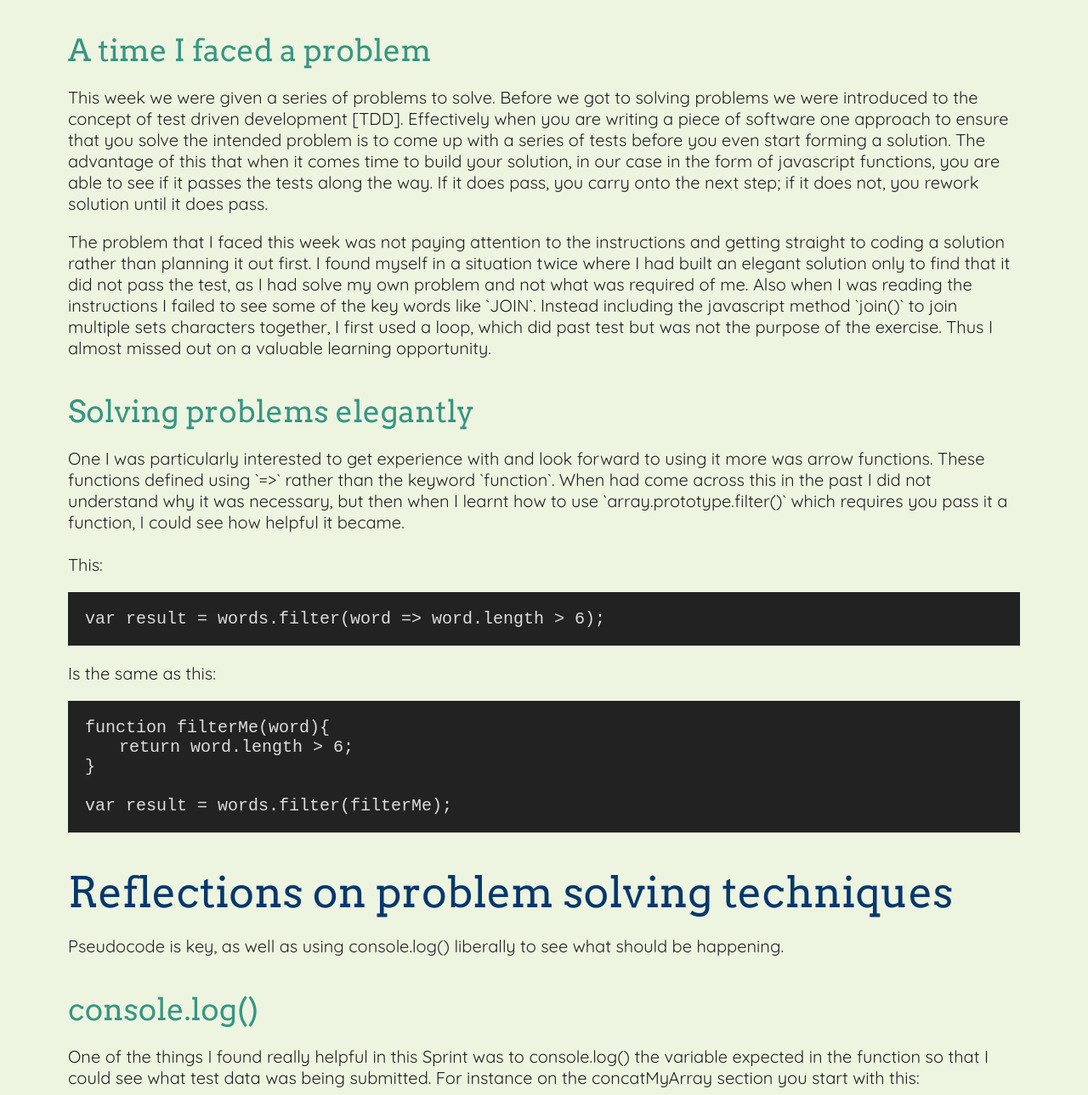
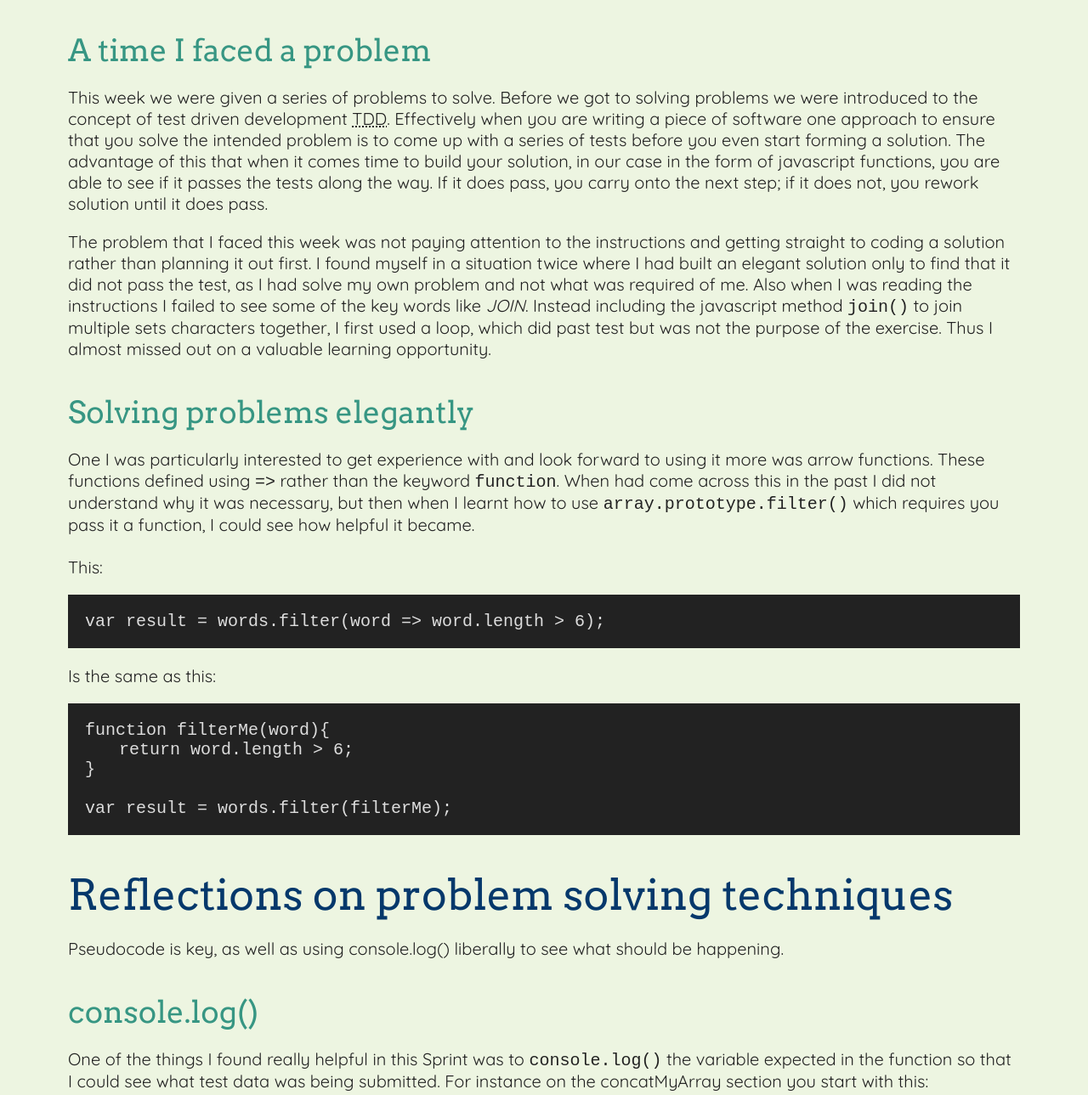
Before and after one commit to LogansRuin/loganruin.github.io, a plain HTML site: page blog/sprint4-technical.html in a window 1280 px wide. Shown: the part 939-2228 px from the top of the page at 85% size. Drawn offline with Linux system fonts and the light colour scheme.

Commit message:
style inline code

```diff
--- a/blog/sprint4-technical.html
+++ b/blog/sprint4-technical.html
@@ -50,15 +50,15 @@
 
 							<h3>A time I faced a problem</h3>
 							<p>
-								This week we were given a series of problems to solve. Before we got to solving problems we were introduced to the concept of test driven development [TDD]. Effectively when you are writing a piece of software one approach to ensure that you solve the intended problem is to come up with a series of tests before you even start forming a solution. The advantage of this that when it comes time to build your solution, in our case in the form of javascript functions, you are able to see if it passes the tests along the way. If it does pass, you carry onto the next step; if it does not, you rework solution until it does pass.
+								This week we were given a series of problems to solve. Before we got to solving problems we were introduced to the concept of test driven development <abbr title="test driven development">TDD</abbr>. Effectively when you are writing a piece of software one approach to ensure that you solve the intended problem is to come up with a series of tests before you even start forming a solution. The advantage of this that when it comes time to build your solution, in our case in the form of javascript functions, you are able to see if it passes the tests along the way. If it does pass, you carry onto the next step; if it does not, you rework solution until it does pass.
 							</p>
 							<p>
-								The problem that I faced this week was not paying attention to the instructions and getting straight to coding a solution rather than planning it out first. I found myself in a situation twice where I had built an elegant solution only to find that it did not pass the test, as I had solve my own problem and not what was required of me. Also when I was reading the instructions I failed to see some of the key words like `JOIN`. Instead including the javascript method `join()` to join multiple sets characters together, I first used a loop, which did past test but was not the purpose of the exercise. Thus I almost missed out on a valuable learning opportunity.
+								The problem that I faced this week was not paying attention to the instructions and getting straight to coding a solution rather than planning it out first. I found myself in a situation twice where I had built an elegant solution only to find that it did not pass the test, as I had solve my own problem and not what was required of me. Also when I was reading the instructions I failed to see some of the key words like <em>JOIN</em>. Instead including the javascript method <code>join()</code> to join multiple sets characters together, I first used a loop, which did past test but was not the purpose of the exercise. Thus I almost missed out on a valuable learning opportunity.
 							</p>
 
 							<h3>Solving problems elegantly</h3>
 							<p>
-								One I was particularly interested to get experience with and look forward to using it more was arrow functions. These functions defined using `=>` rather than the keyword `function`. When had come across this in the past I did not understand why it was necessary, but then when I learnt how to use `array.prototype.filter()` which requires you pass it a function, I could see how helpful it became.
+								One I was particularly interested to get experience with and look forward to using it more was arrow functions. These functions defined using <code>=></code> rather than the keyword <code>function</code>. When had come across this in the past I did not understand why it was necessary, but then when I learnt how to use <code>array.prototype.filter()</code> which requires you pass it a function, I could see how helpful it became.
 								<br>
 								<br>
 								This:
@@ -88,7 +88,7 @@
 
 							<h3>console.log()</h3>
 							<p>
-								One of the things I found really helpful in this Sprint was to console.log() the variable expected in the function so that I could see what test data was being submitted. For instance on the concatMyArray section you start with this:
+								One of the things I found really helpful in this Sprint was to <code>console.log()</code> the variable expected in the function so that I could see what test data was being submitted. For instance on the concatMyArray section you start with this:
 							</p>
 							<p>
 								<code class="code-block">
@@ -112,7 +112,7 @@
 								</code>
 							</p>
 							<p>
-								Which effectively means, you failed the first test your function should return a string. So then before I started formulating a solution I needed to know what data was being passed into the function. So I would add console.log(arr), which will just log the data  passed into the function, `arr`, to the console.<br>
+								Which effectively means, you failed the first test your function should return a string. So then before I started formulating a solution I needed to know what data was being passed into the function. So I would add <code>console.log(arr)</code>, which will just log the data  passed into the function, <code>arr</code>, to the console.<br>
 								<code class="code-block">
 									function concatMyArray (arr){<br>
 									<span class='tab'></span>console.log(arr)<br>
@@ -140,7 +140,7 @@
 								I learnt the following things:
 								<ul>
 									<li>
-										First this told me that the information being passed into the function was an array, hence the name `arr`
+										First this told me that the information being passed into the function was an array, hence the name <code>arr</code>
 									</li>
 									<li>
 										Three tests where being run, as there were three arrays, and this function only takes one argument
```
